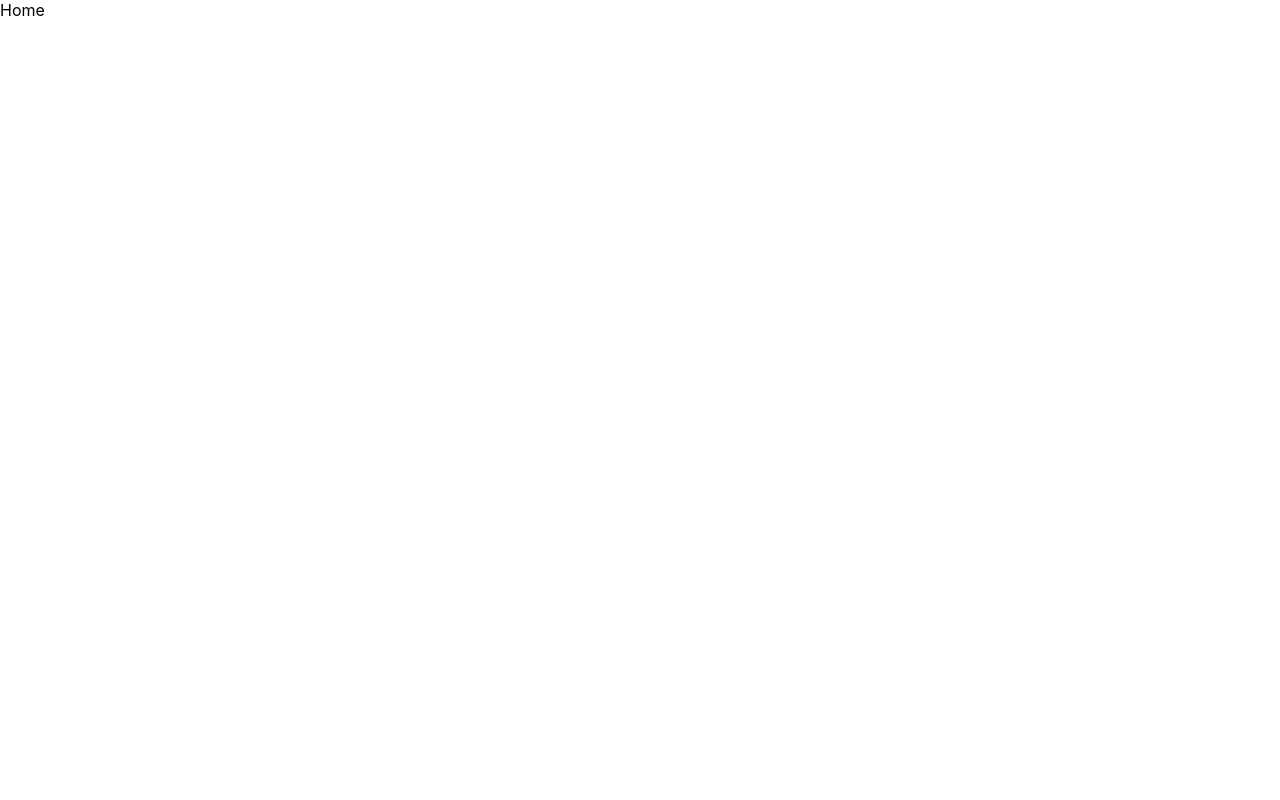
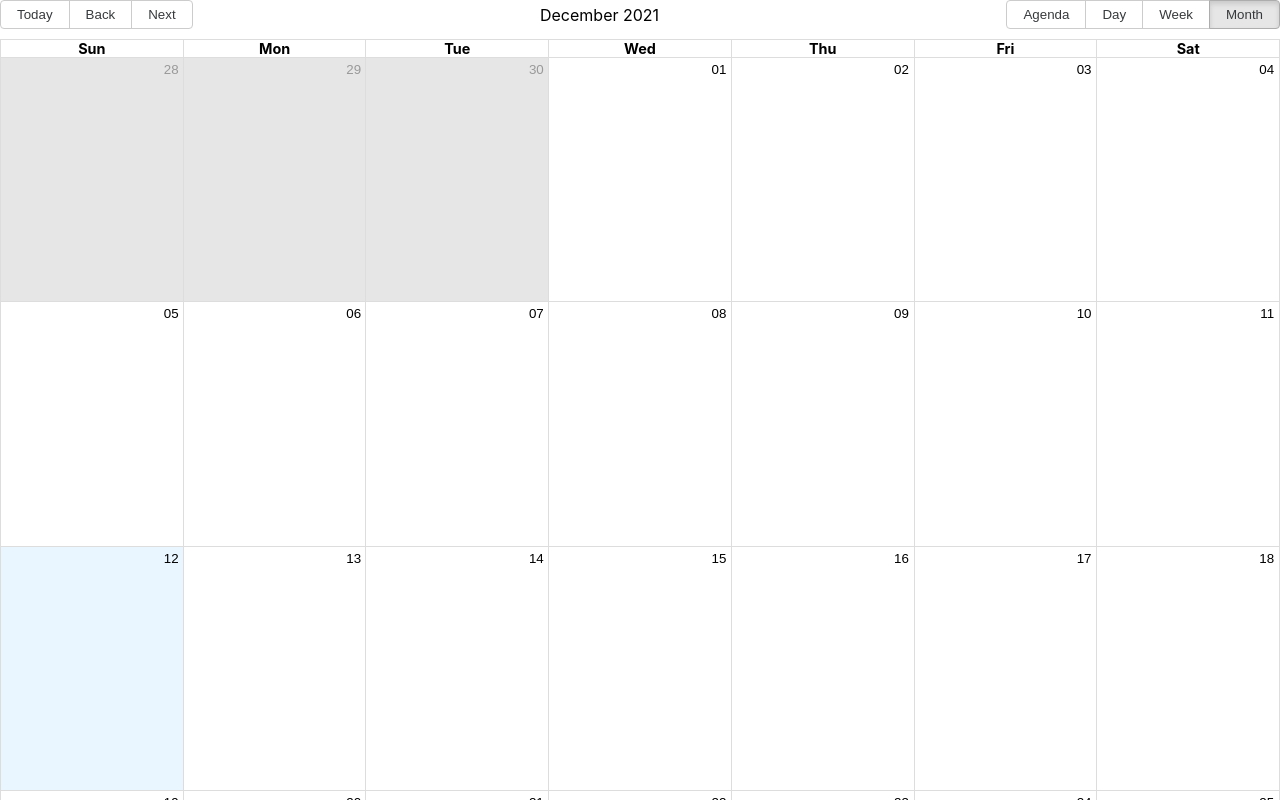
Before and after one commit to yukinoda/kajily, a Next.js app: page /home in a window 1280 px wide. Shown: the top 800 px of the page. Built offline with nearby package versions, Linux system fonts and the light colour scheme.

Commit message:
feat: add react-big-calendar

```diff
--- /dev/null
+++ b/components/calendar.tsx
@@ -0,0 +1,67 @@
+import { Calendar, View, momentLocalizer, SlotInfo } from "react-big-calendar";
+import "react-big-calendar/lib/css/react-big-calendar.css";
+import moment from "moment";
+import { useState } from "react";
+
+const localizer = momentLocalizer(moment);
+
+const allViews: View[] = ["agenda", "day", "week", "month"];
+
+class CalendarEvent {
+  title: string;
+  allDay: boolean;
+  start: Date;
+  end: Date;
+  desc: string;
+  resourceId?: string;
+  tooltip?: string;
+
+  constructor(
+    _title: string,
+    _start: Date,
+    _endDate: Date,
+    _allDay?: boolean,
+    _desc?: string,
+    _resourceId?: string
+  ) {
+    this.title = _title;
+    this.allDay = _allDay || false;
+    this.start = _start;
+    this.end = _endDate;
+    this.desc = _desc || "";
+    this.resourceId = _resourceId;
+  }
+}
+
+export default function SelectableCalendar() {
+  const [events, setEvents] = useState([] as CalendarEvent[]);
+
+  const handleSelect = ({ start, end }: SlotInfo) => {
+    const title = window.prompt("New Event name");
+
+    if (title) {
+      let newEvent = {} as CalendarEvent;
+      newEvent.start = moment(start).toDate();
+      newEvent.end = moment(end).toDate();
+      newEvent.title = title;
+
+      setEvents([...events, newEvent]);
+    }
+  };
+
+  return (
+    <Calendar
+      selectable
+      localizer={localizer}
+      events={events}
+      defaultView="month"
+      views={allViews}
+      defaultDate={new Date()}
+      onSelectEvent={event => alert(event.title)}
+      onSelectSlot={handleSelect}
+      startAccessor="start"
+      endAccessor="end"
+      titleAccessor="title"
+    />
+  );
+}
--- a/package.json
+++ b/package.json
@@ -20,14 +20,17 @@
     "@emotion/server": "^11.4.0",
     "@emotion/styled": "^11.6.0",
     "@mui/material": "^5.2.3",
+    "moment": "^2.29.1",
     "next": "12.0.7",
     "next-pwa": "^5.4.4",
     "react": "17.0.2",
+    "react-big-calendar": "^0.38.1",
     "react-dom": "17.0.2"
   },
   "devDependencies": {
     "@types/node": "16.11.12",
     "@types/react": "17.0.37",
+    "@types/react-big-calendar": "^0.36.2",
     "eslint": "8.4.1",
     "eslint-config-next": "12.0.7",
     "eslint-config-prettier": "^8.3.0",
--- a/pages/home.tsx
+++ b/pages/home.tsx
@@ -1,5 +1,12 @@
+import Calendar from "../components/calendar";
+
 const Home = () => {
-  return <div>Home</div>;
+  return (
+    <div style={{ height: "100vw" }}>
+      {/* react-big-calendar */}
+      <Calendar />
+    </div>
+  );
 };
 
 export default Home;
```
Also changed, not shown: 1 other file (tests, documents, lock files or other folders).
